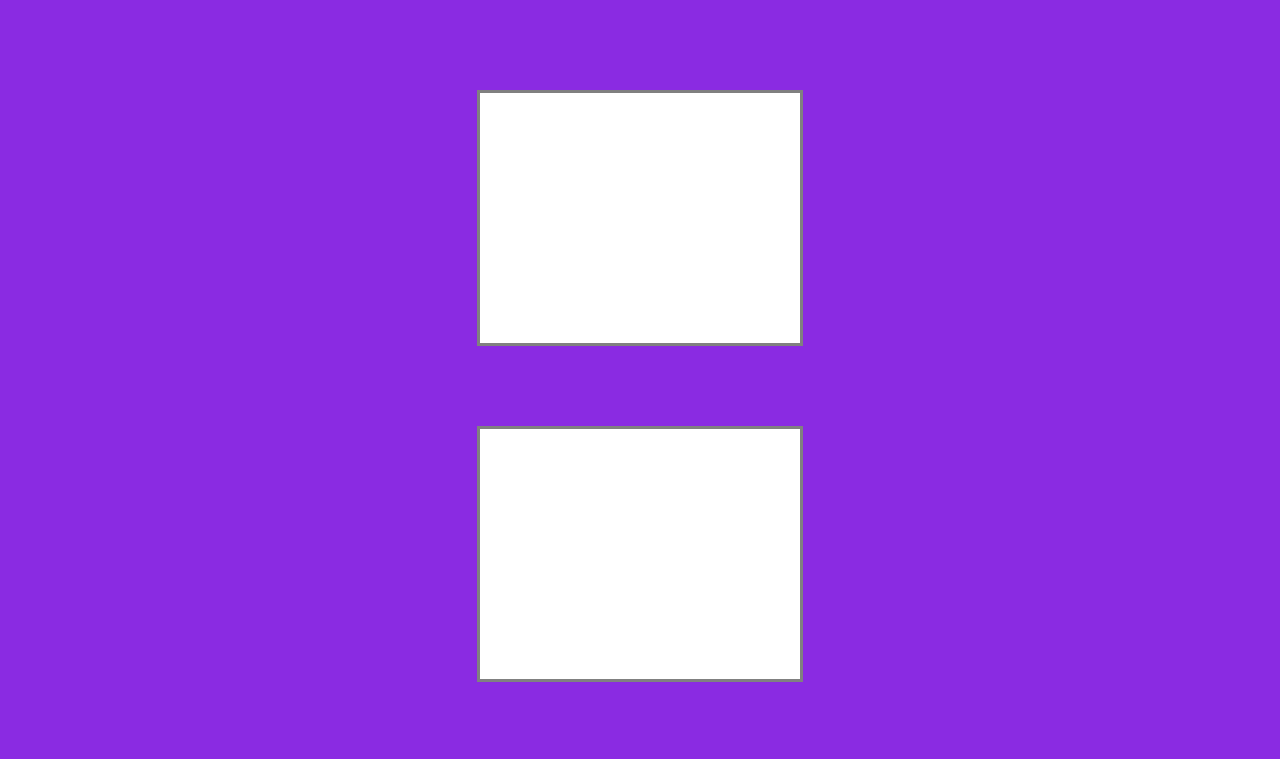
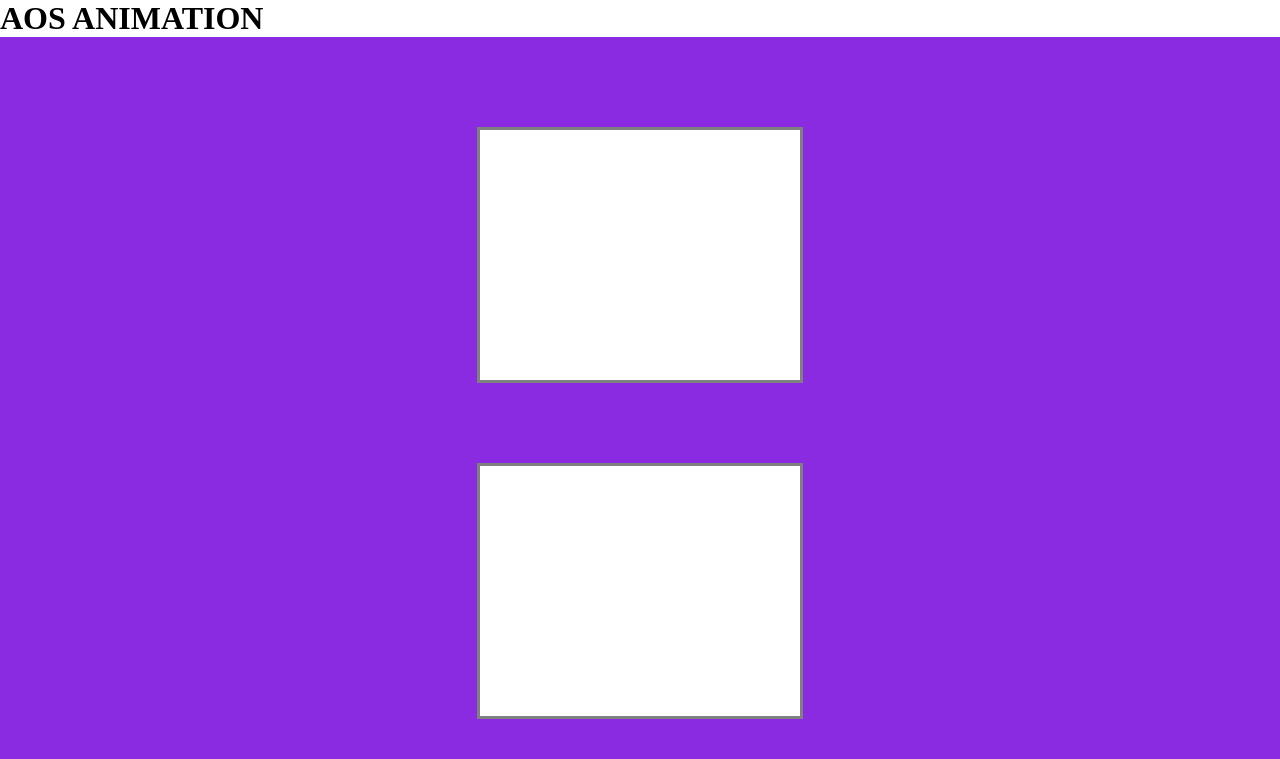
Before and after one commit to adilmalik01/batch11to1-TTS-, a plain HTML site: page CSS/12.AOS/index.html in a window 1280 px wide. Shown: the top 759 px of the page. Drawn offline with nearby package versions, Linux system fonts and the light colour scheme.

Commit message:
update : heading

```diff
--- a/CSS/12.AOS/index.html
+++ b/CSS/12.AOS/index.html
@@ -10,6 +10,8 @@
 </head>
 
 <body>
+
+    <h1>AOS ANIMATION</h1>
 
     <div class="parent">
         <div class="child"></div>
```
